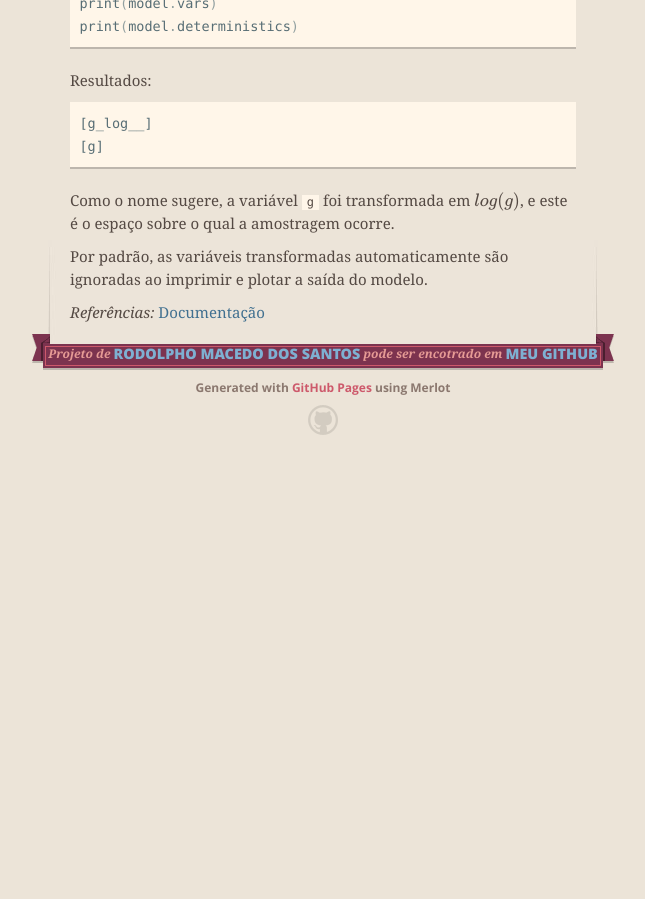
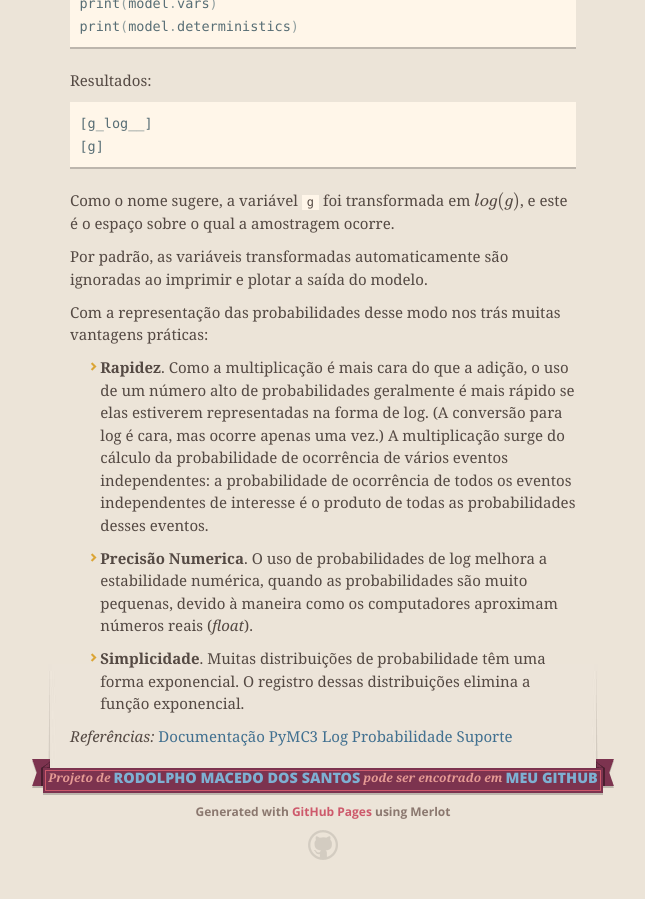
Before and after one commit to rodolphomacedo/rodolphomacedo.github.io, a Jekyll site: the page built from bayesian/pymc3/1_introduction.md, in a window 1280 px wide and 900 px high, scrolled down 2708 px. Shown: the whole window, without its empty margins (317-962 px from the left). Built offline with Jekyll 4.4.1, drawn with Linux system fonts in a browser that asks for light colours; formulas are drawn with MathJax 3; our own code applies the rules of GitHub Pages for plain Markdown files; before the commit the page ends 3183 px from its top, so only the background shows below that; some of the changed text lies outside the part shown.

Commit message:
Add reference and fix erros

```diff
--- a/bayesian/pymc3/1_introduction.md
+++ b/bayesian/pymc3/1_introduction.md
@@ -29,7 +29,7 @@ método da classe `Normal`.
 
 A variável requer ao menos um `name` como argumento de sua assinatura,
 e cada função de probabilidade tem seus devidos parâmetros próprios,
-como no caso da Normal temos os parâmetros `mu` ($$`\mu`$$) e `sigma` ($$`\sigma`$$).
+como no caso da Normal temos os parâmetros `mu` ($$\mu$$) e `sigma` ($$\sigma$$).
 
 No quadro anterior criamos uma variável aleatória escalar. Para criarmos uma
 variável aleatória vetorial precisamos definir a sua *forma* (`shape`):
@@ -46,7 +46,7 @@ $$
 
 No PyMC3 todas as distribuições de probabilidades são subclasses da Classe `Distribuition`,
 o qual por sua vez tem duas subclasses `Discrete` e `Continuous`, que são
-variáveis definidas em **Theano** (o PyMC4 está sendo reconstruído utilizando o TensorFlow
+variáveis definidas em **Theano** (o PyMC4 está sendo reconstruído utilizando o **TensorFlow**
 como Backend).
 
 
@@ -138,4 +138,26 @@ e este é o espaço sobre o qual a amostragem ocorre.
 Por padrão, as variáveis transformadas automaticamente são ignoradas
 ao imprimir e plotar a saída do modelo.
 
-*Referências:* [Documentação](https://docs.pymc.io/Probability_Distributions.html)
+Com a representação das probabilidades desse modo nos trás muitas vantagens práticas:
+
+
+* **Rapidez**. Como a multiplicação é mais cara do que a adição, o uso de um número
+alto de probabilidades geralmente é mais rápido se elas estiverem representadas na
+forma de log.
+(A conversão para log é cara, mas ocorre apenas uma vez.)
+A multiplicação surge do cálculo da probabilidade de ocorrência de vários eventos
+independentes: a probabilidade de ocorrência de todos os eventos
+independentes de interesse é o produto de todas as probabilidades desses eventos.
+
+* **Precisão Numerica**. O uso de probabilidades de log melhora a estabilidade numérica,
+ quando as probabilidades são muito pequenas, devido à maneira como os
+computadores aproximam números reais (*float*).
+
+* **Simplicidade**. Muitas distribuições de probabilidade têm uma forma exponencial.
+O registro dessas distribuições elimina a função exponencial.
+
+
+*Referências:*
+[Documentação PyMC3](https://docs.pymc.io/Probability_Distributions.html)
+[Log Probabilidade](https://en.wikipedia.org/wiki/Log_probability)
+[Suporte](https://en.wikipedia.org/wiki/Support_(mathematics))
```
